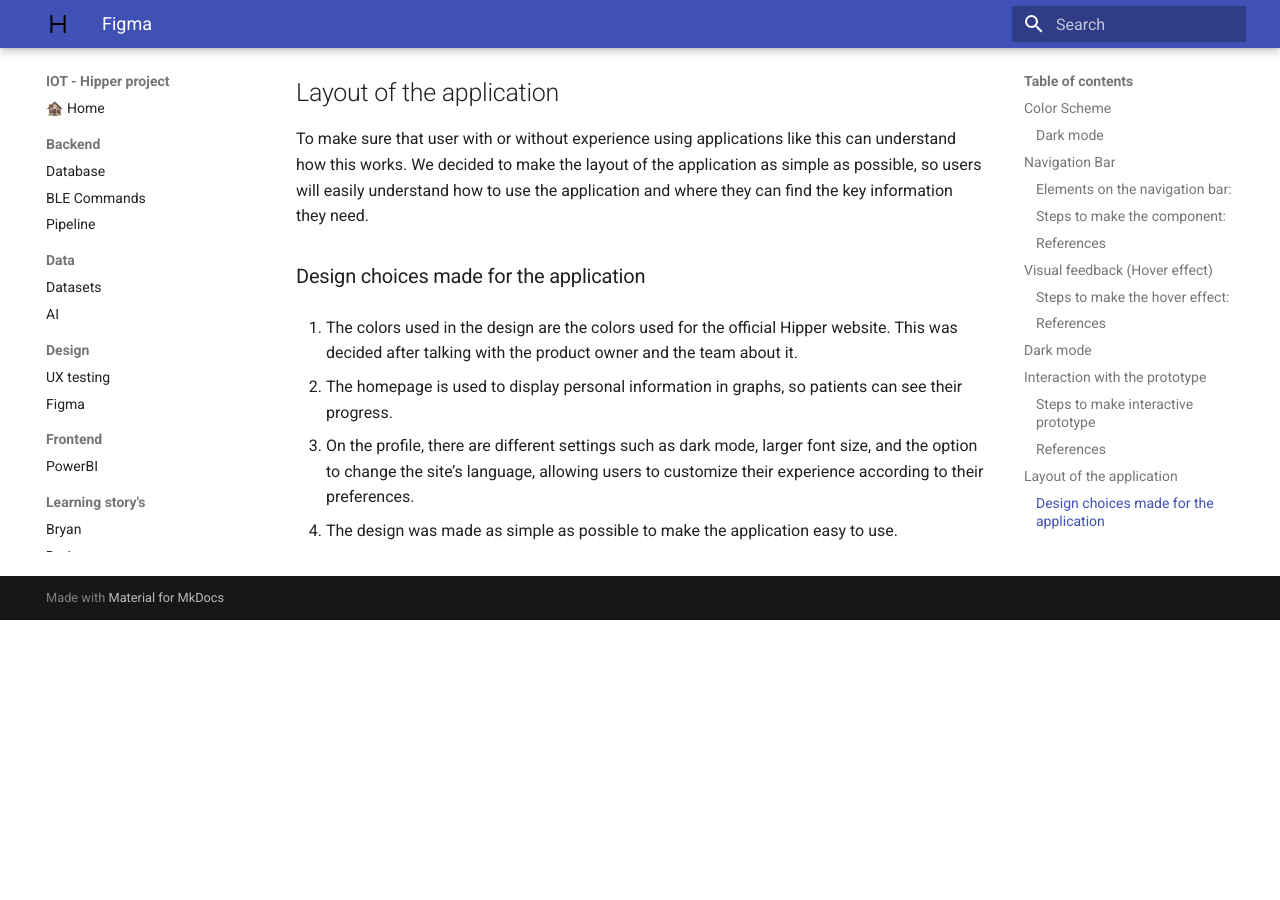
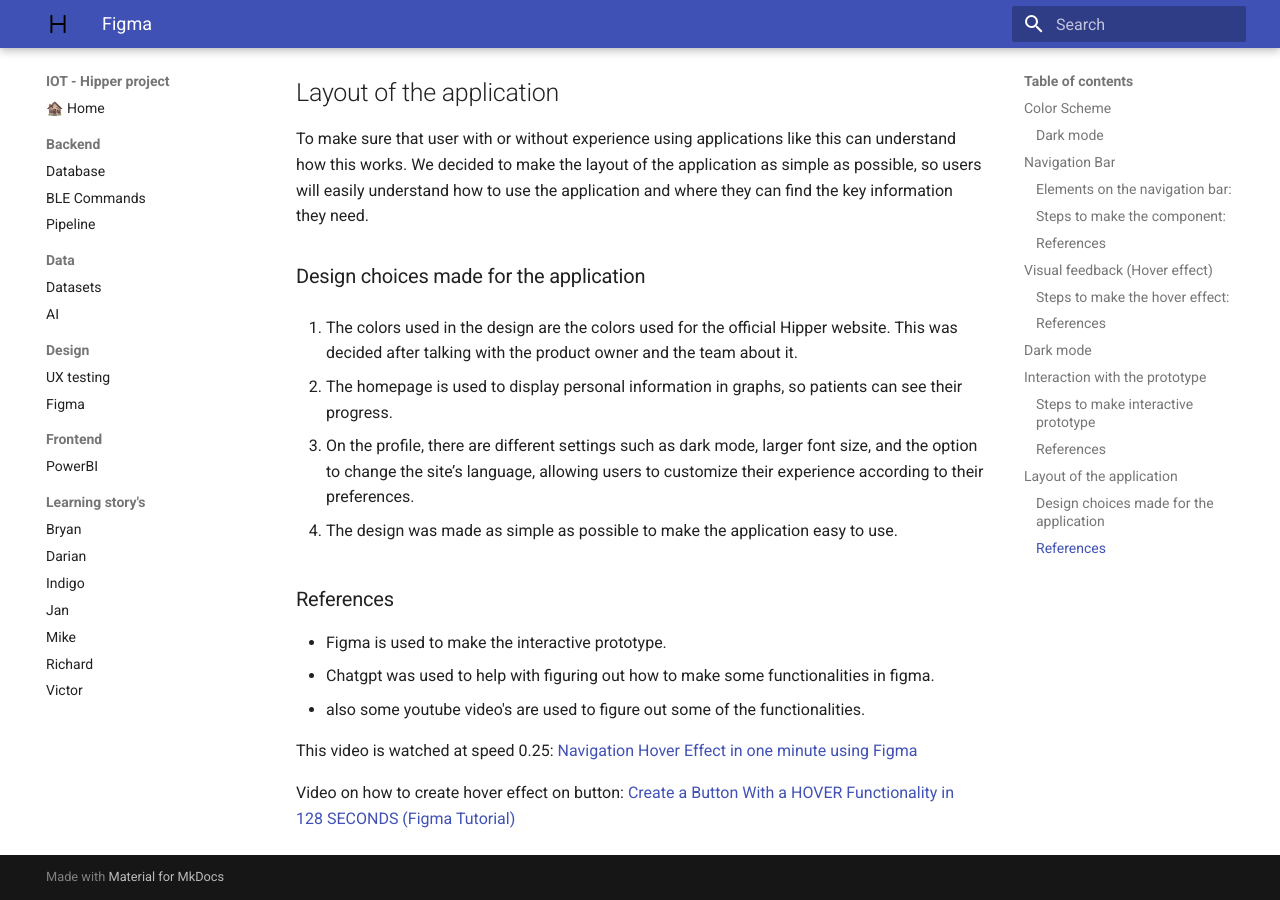
Before and after one commit to Vic-Warden/Digital-Life-Hipper-Monitoring, an MkDocs documentation site: the page built from docs/design/figma.md, in a window 1280 px wide and 900 px high, scrolled down 5624 px. Built offline with MkDocs 1.6.1 and Material for MkDocs 9.7.7, drawn with Linux system fonts in a browser that asks for light colours; before the commit the page ends 6244 px from its top, so only the background shows below that.

Commit message:
docs: References added.

```diff
--- a/docs/design/figma.md
+++ b/docs/design/figma.md
@@ -131,3 +131,12 @@
 3. On the profile, there are different settings such as dark mode, larger font size, and the option to change the site’s language, allowing users to customize their experience according to their preferences.
 
 4. The design was made as simple as possible to make the application easy to use.
+
+### References
+- Figma is used to make the interactive prototype.
+- Chatgpt was used to help with figuring out how to make some functionalities in figma.
+- also some youtube video's are used to figure out some of the functionalities.
+
+This video is watched at speed 0.25:  [Navigation Hover Effect in one minute using Figma](https://www.youtube.com/watch?v=CnJIfQRur28)
+
+Video on how to create hover effect on button: [Create a Button With a HOVER Functionality in 128 SECONDS (Figma Tutorial)](https://www.youtube.com/watch?v=AHBEpMD2dZ0)
```
